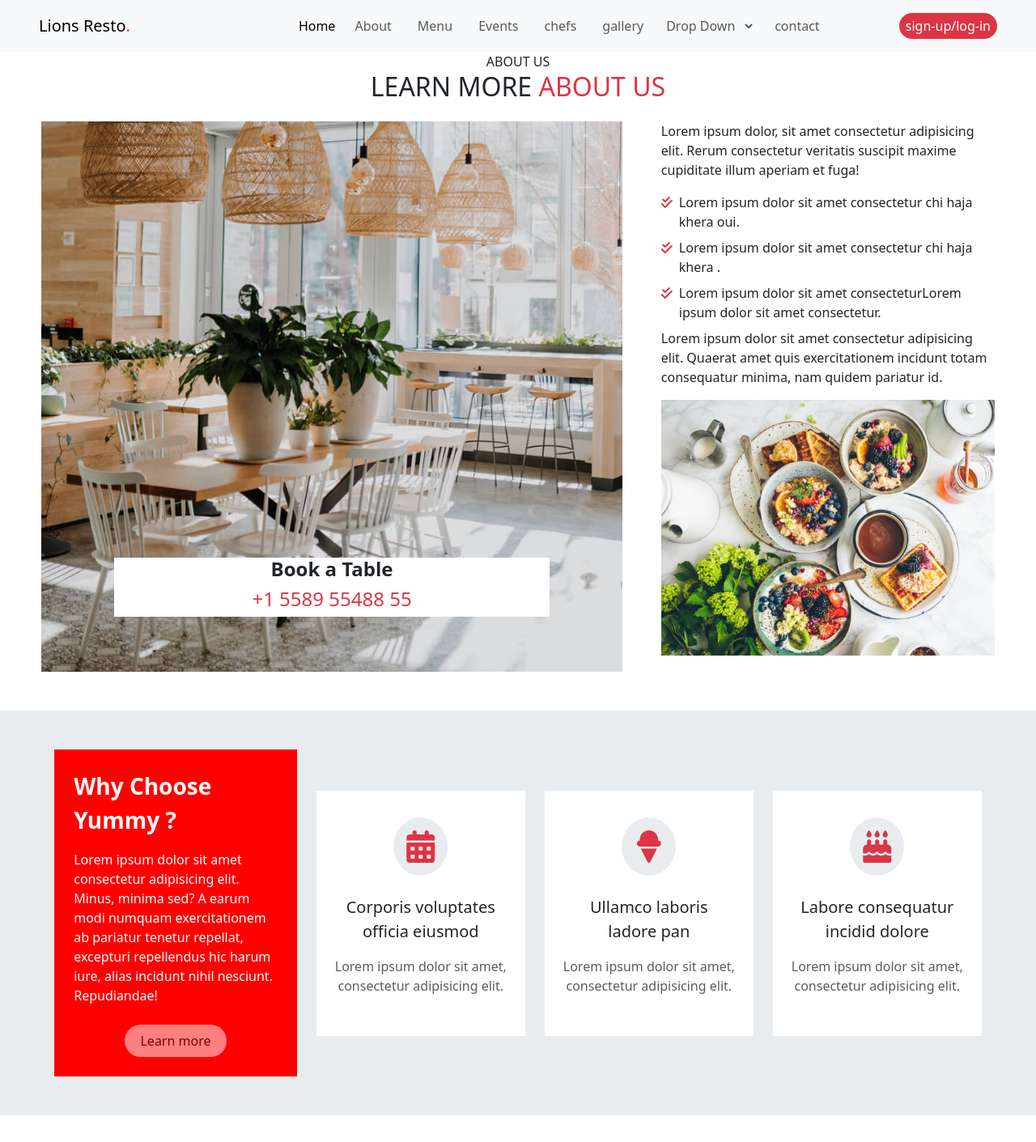
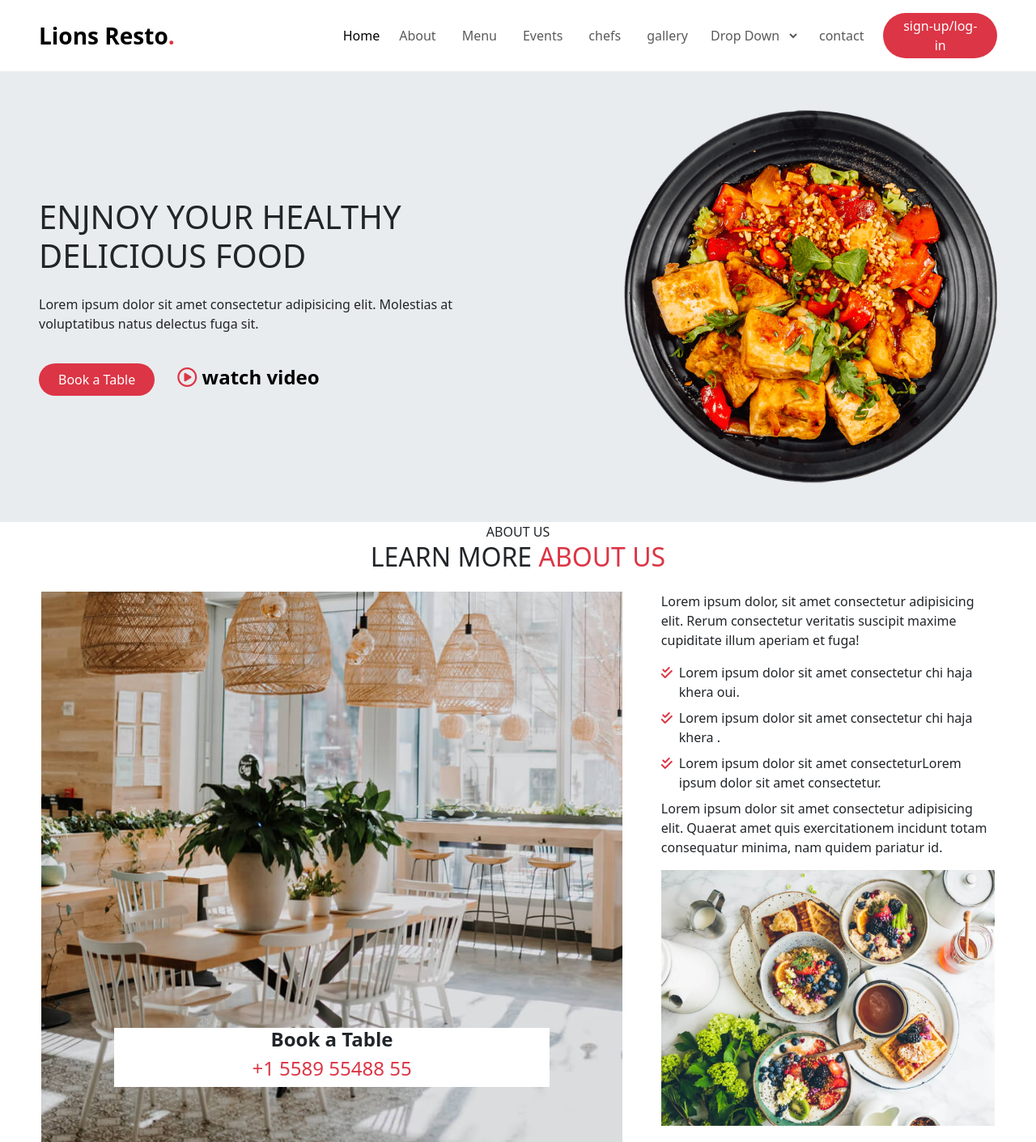
Before and after one commit to Gasbiachraf/Final_Projetc_JsDome_AchrafGASBI, a website: page index.html in a window 1280 px wide. Shown: the top 1411 px of the page at 81% size. Before the commit the page ends 1378 px from the top, so only its background shows below. Drawn offline with nearby package versions, Linux system fonts and the light colour scheme.

Commit message:
section1

```diff
--- a/index.html
+++ b/index.html
@@ -11,9 +11,9 @@
 <body class="">
     <!--^ Navbar -->
     <header>
-        <nav class="navbar navbar-expand-lg bg-body-tertiary ">
+        <nav class="navbar navbar-expand-lg  ">
             <div class="container-fluid  px-lg-5 ">
-                <a class="navbar-brand" href="#">Lions Resto<span class="text-danger">.</span></a>
+                <a class="navbar-brand fw-bold fs-3" href="#">Lions Resto<span class="text-danger">.</span></a>
                 <button class="navbar-toggler" type="button" data-bs-toggle="collapse" data-bs-target="#navbarText"
                     aria-controls="navbarText" aria-expanded="false" aria-label="Toggle navigation">
                     <span class="navbar-toggler-icon"></span>
@@ -48,7 +48,7 @@
                         </li>
                     </ul>
                     <span class="navbar-text">
-                        <button class="bg-danger border-0 px-2 pt-1 pb-1 text-white rounded-5 ">sign-up/log-in</button>
+                        <button class="bg-danger border-0 px-4 pt-1 pb-1 text-white rounded-5 ">sign-up/log-in</button>
                     </span>
                 </div>
             </div>
@@ -57,7 +57,22 @@
     <!--^ main -->
     <main>
         <!-- * section 1 -->
-        <section>
+        <section class="section1">
+            <div class="section1Child d-flex p-lg-5 bg-body-secondary">
+                <div class="w-100 d-flex flex-column justify-content-center ">
+                    <h3 class="w-75 fs-1">ENJNOY YOUR HEALTHY DELICIOUS FOOD</h3>
+                    <P class="w-75 pt-3 pb-3">Lorem ipsum dolor sit amet consectetur adipisicing elit. Molestias at voluptatibus natus delectus
+                        fuga sit.
+                    </P>
+                    <div>
+                        <button class="bg-danger border-0 px-2 pt-1 pb-1 text-white rounded-5 px-4 pt-2 pb-2">Book a Table</button>
+                        <button class="bg-transparent border-0 px-2 pt-1 pb-1  rounded-5 px-4  "><i class="fa-regular fa-circle-play fs-4 text-danger"></i><b class="fs-4">  watch video</b></button>
+                    </div>
+                </div>
+                <div>
+                    <img src="./public/images/hero-img.png" alt="">
+                </div>
+            </div>
 
         </section>
         <!-- * section 2 -->
@@ -119,13 +134,13 @@
                 </div>
                 <div
                     class="bg-white h-75 section3Child2-hover  d-flex  text-center align-items-center justify-content-center flex-column">
-                    <i class="fa-solid fa-ice-cream fs-1 text-danger bg-body-secondary  p-3 rounded-circle mb-4"></i>
+                    <i class="fa-regular fa-gem fs-1 text-danger bg-body-secondary  p-3 rounded-circle mb-4"></i>
                     <p class="w-75 px-1 fs-5 text-center">Ullamco laboris ladore pan</p>
                     <P class="text-body-secondary">Lorem ipsum dolor sit amet, consectetur adipisicing elit.</P>
                 </div>
                 <div
                     class="bg-white h-75 section3Child2-hover d-flex  text-center align-items-center justify-content-center flex-column">
-                    <i class="fa-solid fa-cake-candles fs-1 text-danger bg-body-secondary  p-3 rounded-circle mb-4"></i>
+                    <i class="fa-solid fa-server fs-1 text-danger bg-body-secondary  p-3 rounded-circle mb-4"></i>
                     <p class="w-75 fs-5 text-center">Labore consequatur incidid dolore</p>
                     <P class="text-body-secondary">Lorem ipsum dolor sit amet, consectetur adipisicing elit.</P>
                 </div>
--- a/src/sass/modules/home/_main.sass
+++ b/src/sass/modules/home/_main.sass
@@ -1,6 +1,14 @@
 *
     margin: 0%
     padding: 0%
+
+// section 1 :
+.section1
+    div
+        img
+            width: 36vw
+        .img-button
+            width: 35px
 
 // section2 :
 
```
Also changed, not shown: public/css/app.css, public/images/bouton-de-lecture-video.png (added), 1 other file.
